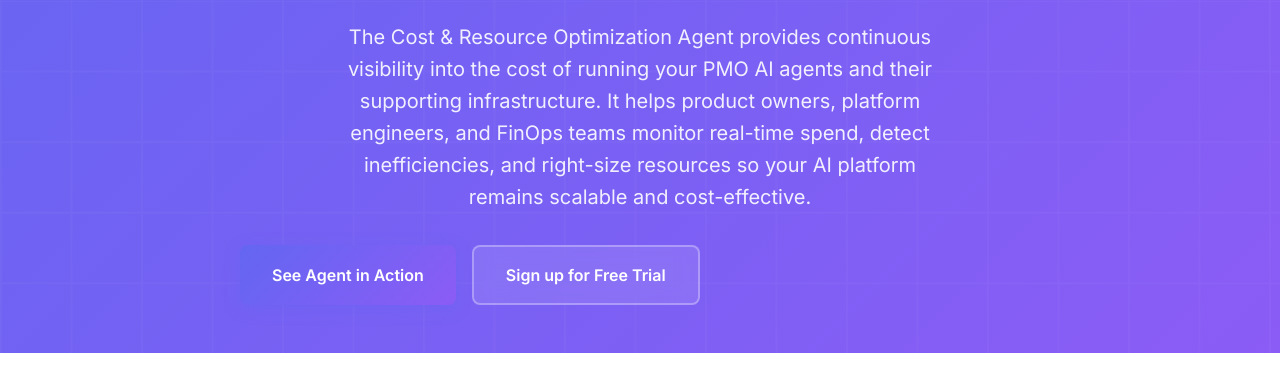
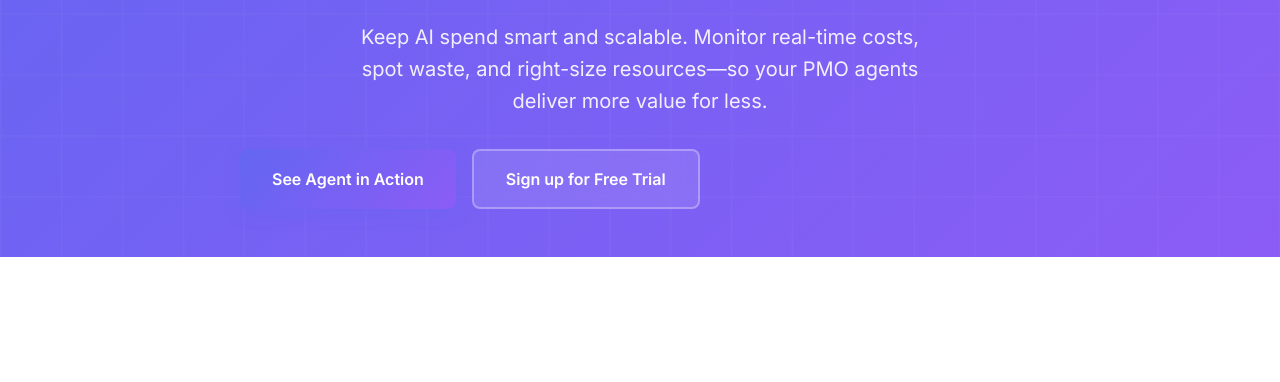
Before and after one commit to hs0490/turing-force-website, a website: page agents/cost-optimization-agent.html in a window 1280 px wide. Shown: the part 352-734 px from the top of the page. Drawn offline with Linux system fonts and the light colour scheme.

Commit message:
Update Cost & Resource Optimization Agent hero description
HERO DESCRIPTION UPDATE:
========================
- Replaced lengthy description with concise, impactful messaging
- Improved readability and user engagement
- Enhanced value proposition clarity

CONTENT IMPROVEMENTS:
====================
- Old: 2-sentence technical description (89 words)
- New: 1-sentence benefit-focused description (25 words)
- Reduced length by 72% while maintaining key benefits

MESSAGING ENHANCEMENTS:
======================
✅ 'Keep AI spend smart and scalable' - immediate benefit
✅ 'Monitor real-time costs, spot waste, and right-size resources' - specific actions
✅ 'deliver more value for less' - clear outcome
✅ Action-oriented language for better engagement
✅ Professional tone maintained

RESULT:
=======
✅ More compelling and concise hero description
✅ Better readability with shorter sentences
✅ Stronger value proposition focused on outcomes
✅ Enhanced user experience with clear messaging
✅ Consistent with modern marketing best practices

Cost & Resource Optimization Agent now has impactful, digestible messaging!

```diff
--- a/agents/cost-optimization-agent.html
+++ b/agents/cost-optimization-agent.html
@@ -109,7 +109,7 @@
       <div class="agent-hero-content">
         <div class="agent-hero-icon" style="font-size: 4rem; margin-bottom: 1.5rem; display: block;">💰</div>
         <h1>Cost Optimization. Powered by Intelligence.</h1>
-        <p class="agent-hero-subtitle">The Cost & Resource Optimization Agent provides continuous visibility into the cost of running your PMO AI agents and their supporting infrastructure. It helps product owners, platform engineers, and FinOps teams monitor real-time spend, detect inefficiencies, and right-size resources so your AI platform remains scalable and cost-effective.</p>
+        <p class="agent-hero-subtitle">Keep AI spend smart and scalable. Monitor real-time costs, spot waste, and right-size resources—so your PMO agents deliver more value for less.</p>
 
         <div class="agent-hero-actions">
           <a href="#demo" class="btn-primary">See Agent in Action</a>
```
